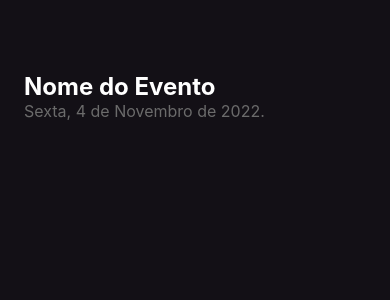
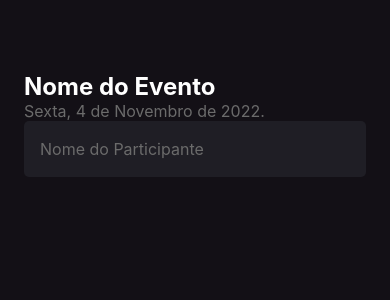
Before and after one commit to CaioScatolino/imhere, a React Native app: screen / in a window 390 px wide. Shown: the top 300 px of the page. Built offline with nearby package versions, Linux system fonts and the light colour scheme.

Commit message:
Adicionando input

```diff
--- a/App.tsx
+++ b/App.tsx
@@ -1,7 +1,7 @@
-import Home from './src/screens/Home';
+import { Home } from './src/screens/Home';
 
 export default function App() {
   return (
-    <Home/>
+    <Home />
   )
 }
--- a/src/screens/Home/index.tsx
+++ b/src/screens/Home/index.tsx
@@ -1,7 +1,7 @@
-import { Text, View } from 'react-native'
+import { Text, View, TextInput } from 'react-native'
 import { styles } from './styles'
 
-export default function Home() {
+export function Home() {
 
     return (
         <View style={styles.container}>
@@ -11,6 +11,13 @@
             <Text key="2" style={styles.eventDate}>
                 Sexta, 4 de Novembro de 2022.
             </Text>
+
+            <TextInput
+                style={styles.input}
+                placeholder="Nome do Participante"
+                placeholderTextColor="#6B6B6B"
+                keyboardType='default'
+            />
         </View>
     )
 
--- a/src/screens/Home/styles.ts
+++ b/src/screens/Home/styles.ts
@@ -18,6 +18,15 @@
     eventDate: {
       color: '#6B6B6B',
       fontSize: 16,
+    },
+
+    input: {
+        height: 56,
+        backgroundColor: '#1F1E25',
+        borderRadius: 5,
+        color: '#FFF',
+        padding: 16,
+        fontSize: 16,
     }
 
   });
```
Lines whose indentation alone changed are shown as unchanged.
